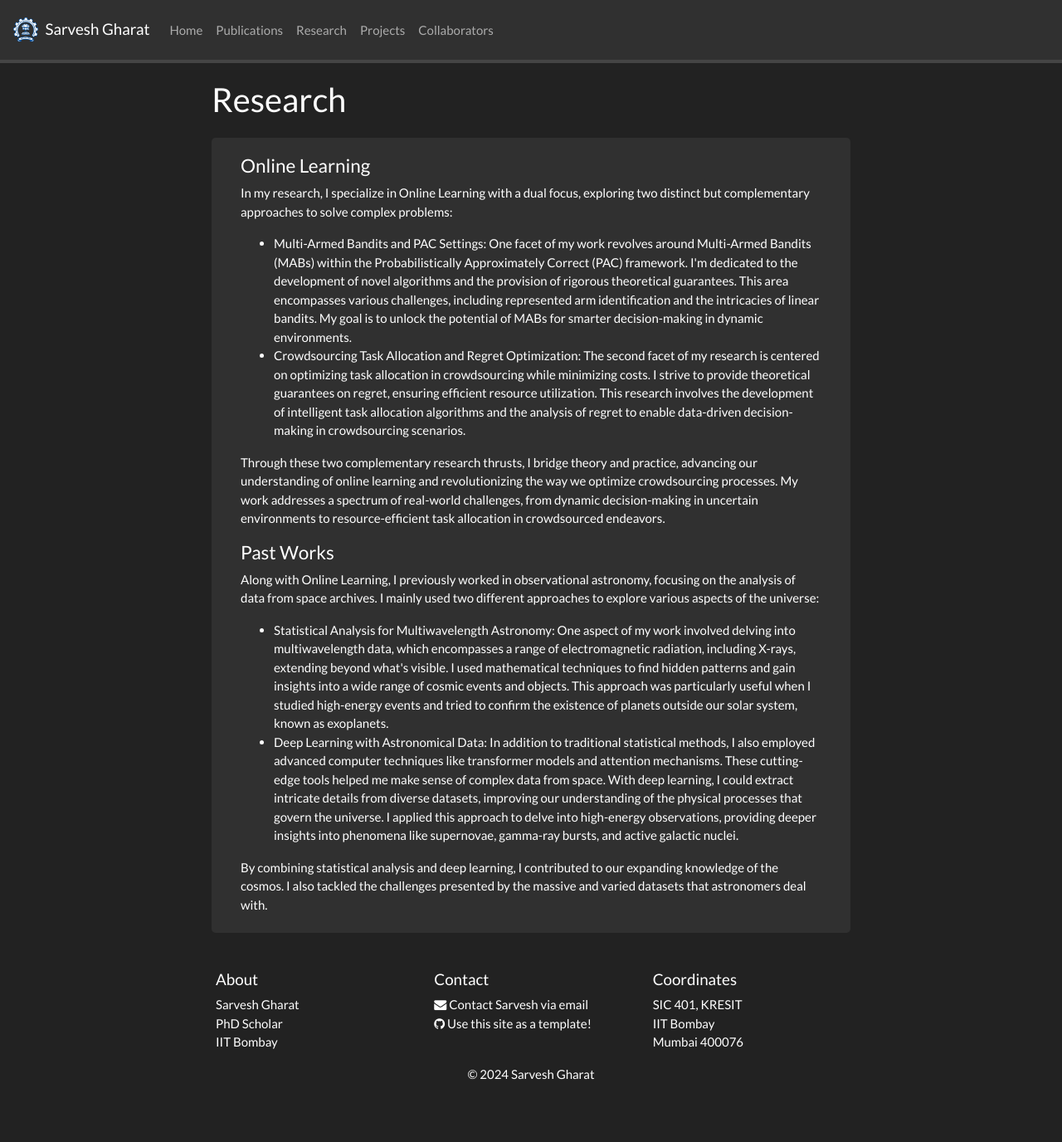
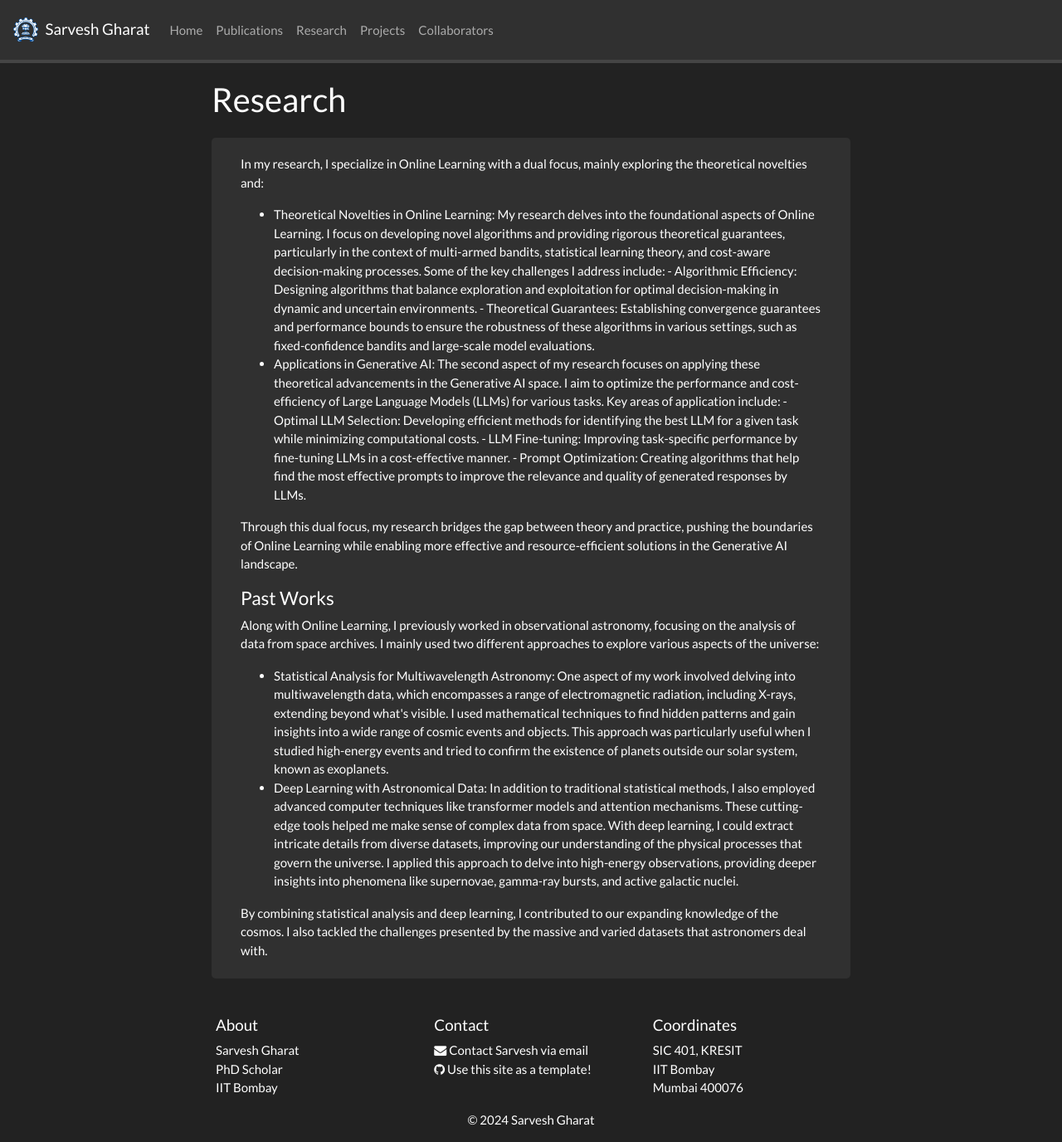
Before and after one commit to SarveshVGharat/SarveshVGharat.github.io, a Jekyll site: the page built from _pages/research.md, in a window 1280 px wide and 1376 px high. Shown: the whole window at 83% size. Built offline with Jekyll 4.4.1, drawn with Linux system fonts in a browser that asks for light colours; nearby versions of some CDN libraries; a style sheet for code colours, icons or effects is not loaded.

Commit message:
Update research.md

```diff
--- a/_pages/research.md
+++ b/_pages/research.md
@@ -35,16 +35,25 @@ iframe {
 <div class="jumbotron">
 <div class="col-md-12 col-sm-12">
 
-<h4>Online Learning</h4>
-In my research, I specialize in Online Learning with a dual focus, exploring two distinct but complementary approaches to solve complex problems:
+In my research, I specialize in Online Learning with a dual focus, mainly exploring the theoretical novelties and:
+
 <ul>
-<li>Multi-Armed Bandits and PAC Settings:
-One facet of my work revolves around Multi-Armed Bandits (MABs) within the Probabilistically Approximately Correct (PAC) framework. I'm dedicated to the development of novel algorithms and the provision of rigorous theoretical guarantees. This area encompasses various challenges, including represented arm identification and the intricacies of linear bandits. My goal is to unlock the potential of MABs for smarter decision-making in dynamic environments.
+<li>Theoretical Novelties in Online Learning:
+My research delves into the foundational aspects of Online Learning. I focus on developing novel algorithms and providing rigorous theoretical guarantees, particularly in the context of multi-armed bandits, statistical learning theory, and cost-aware decision-making processes. Some of the key challenges I address include:
+  - Algorithmic Efficiency: Designing algorithms that balance exploration and exploitation for optimal decision-making in dynamic and uncertain environments.
+  - Theoretical Guarantees: Establishing convergence guarantees and performance bounds to ensure the robustness of these algorithms in various settings, such as fixed-confidence bandits and large-scale model evaluations.
 </li>
-<li>Crowdsourcing Task Allocation and Regret Optimization: The second facet of my research is centered on optimizing task allocation in crowdsourcing while minimizing costs. I strive to provide theoretical guarantees on regret, ensuring efficient resource utilization. This research involves the development of intelligent task allocation algorithms and the analysis of regret to enable data-driven decision-making in crowdsourcing scenarios.
+
+<li>Applications in Generative AI:
+The second aspect of my research focuses on applying these theoretical advancements in the Generative AI space. I aim to optimize the performance and cost-efficiency of Large Language Models (LLMs) for various tasks. Key areas of application include:
+  - Optimal LLM Selection: Developing efficient methods for identifying the best LLM for a given task while minimizing computational costs.
+  - LLM Fine-tuning: Improving task-specific performance by fine-tuning LLMs in a cost-effective manner.
+  - Prompt Optimization: Creating algorithms that help find the most effective prompts to improve the relevance and quality of generated responses by LLMs.
 </li>
 </ul>
-Through these two complementary research thrusts, I bridge theory and practice, advancing our understanding of online learning and revolutionizing the way we optimize crowdsourcing processes. My work addresses a spectrum of real-world challenges, from dynamic decision-making in uncertain environments to resource-efficient task allocation in crowdsourced endeavors.
+
+Through this dual focus, my research bridges the gap between theory and practice, pushing the boundaries of Online Learning while enabling more effective and resource-efficient solutions in the Generative AI landscape.
+
 
 <h4>Past Works</h4>
 Along with Online Learning, I previously worked in observational astronomy, focusing on the analysis of data from space archives. I mainly used two different approaches to explore various aspects of the universe:
```
